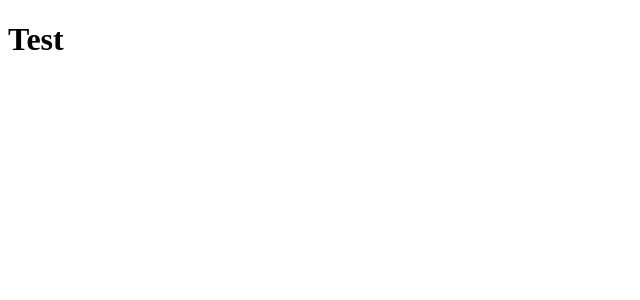
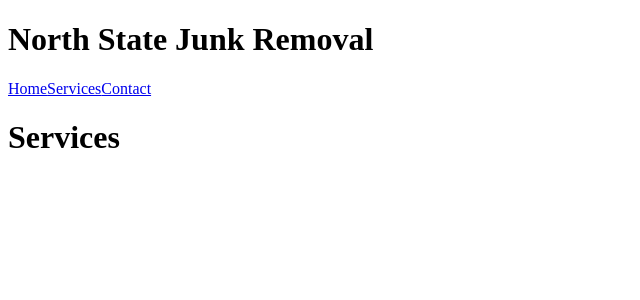
Before and after one commit to lauren-m-johnson/north_state_junk, a React (Vite) app: page /services in a window 1280 px wide. Shown: the top 300 px of the page, without its empty margins (0-640 px from the left). Built offline with nearby package versions, Linux system fonts and the light colour scheme.

Commit message:
establish routes

```diff
--- a/src/components/NavBar/NavBar.jsx
+++ b/src/components/NavBar/NavBar.jsx
@@ -0,0 +1,15 @@
+import { Link } from 'react-router-dom';
+import './NavBar.css';
+
+export default function NavBar() {
+    return (
+        <div id='nav-bar'>
+            <h1>North State Junk Removal</h1>
+            <div id='nav-links'>
+                <Link to='/'>Home</Link>
+                <Link to='/services'>Services</Link>
+                <Link to='/contact'>Contact</Link>
+            </div>
+        </div>
+    )
+}
--- a/src/pages/App/App.jsx
+++ b/src/pages/App/App.jsx
@@ -1,10 +1,19 @@
-
+import { Route, Routes } from 'react-router-dom';
+import NavBar from '../../components/NavBar/NavBar';
+import Home from '../Home/Home';
+import Services from '../Services/Services';
+import Contact from '../Contact/Contact';
 import './App.css'
 
 export default function App() {
   return (
     <>
-    <h1>Test</h1>
+      <NavBar />
+      <Routes>
+        <Route path='/' element={<Home />} />
+        <Route path='/services' element={<Services />} />
+        <Route path="/contact" element={<Contact />} />
+      </Routes>
     </>
   )
 }
--- a/src/pages/Services/Services.jsx
+++ b/src/pages/Services/Services.jsx
@@ -1,6 +1,6 @@
 import './Services.css';
 
-export default function Contact() {
+export default function Services() {
     return (
         <div>
             <h1>Services</h1>
```
